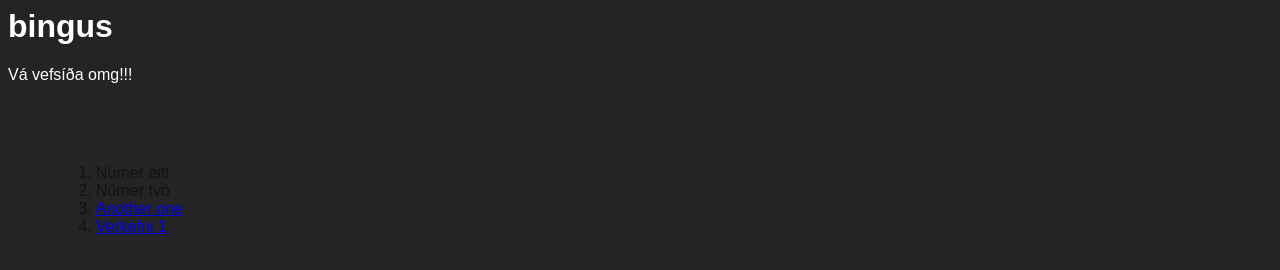
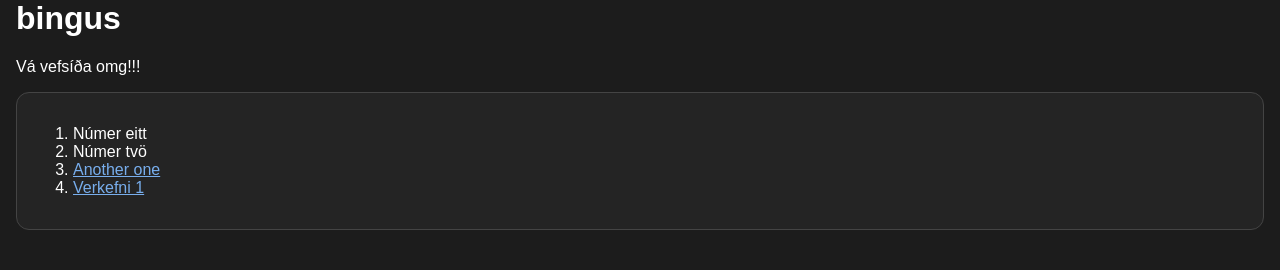
Before and after one commit to theodorlevi/skoli, a plain HTML site: page web/public/index.html in a window 1280 px wide. Drawn offline with Linux system fonts and the light colour scheme.

Commit message:
web stuff

```diff
--- a/web/public/style.css
+++ b/web/public/style.css
@@ -1,12 +1,24 @@
 :root {
-  border-radius: 13;
-  background-color: 242424;
+  background-color: 1c1c1c;
   color: white;
   font-family: sans-serif;
 }
 
+body {
+  max-width: 80em;
+  margin: 0em auto;
+  padding-left: 1em;
+  padding-right: 1em;
+}
+
+body.info {
+  padding-top: 1em;
+  max-width: 60em;
+  margin: 0em auto;
+}
+
 a:link {
-  color: 3584e4;
+  color: 78aeed;
 }
 
 a:visited {
@@ -14,7 +26,7 @@ a:visited {
 }
 
 a:hover {
-  color: 78aeed;
+  color: 3584e4;
 }
 
 a:active {
@@ -22,6 +34,10 @@ a:active {
 }
 
 .card {
-  color: 131313;
-  padding: 3em;
+  border-width: 1px;
+  border-style: solid;
+  border-color: 444444;
+  border-radius: 13px;
+  background-color: 242424;
+  padding: 1em;
 }
```
Also changed, not shown: web/public/verkefi1.html (+1 -1 lines).
